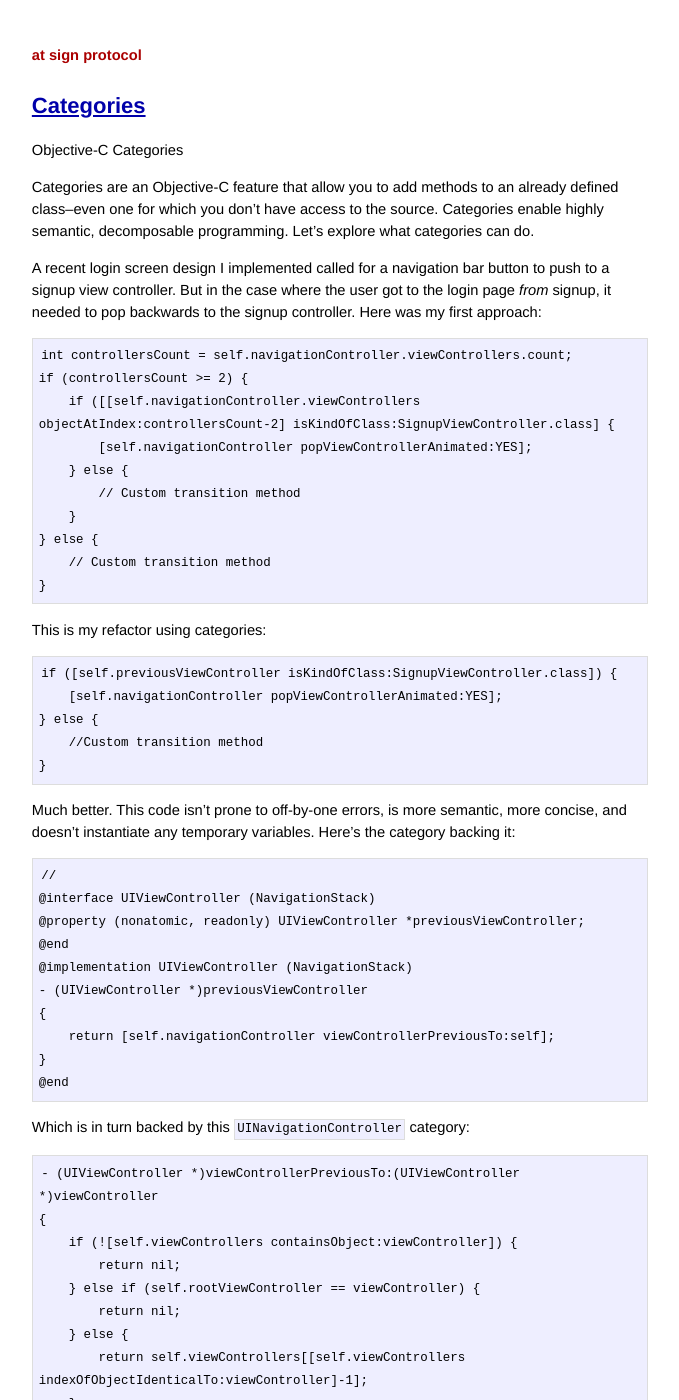
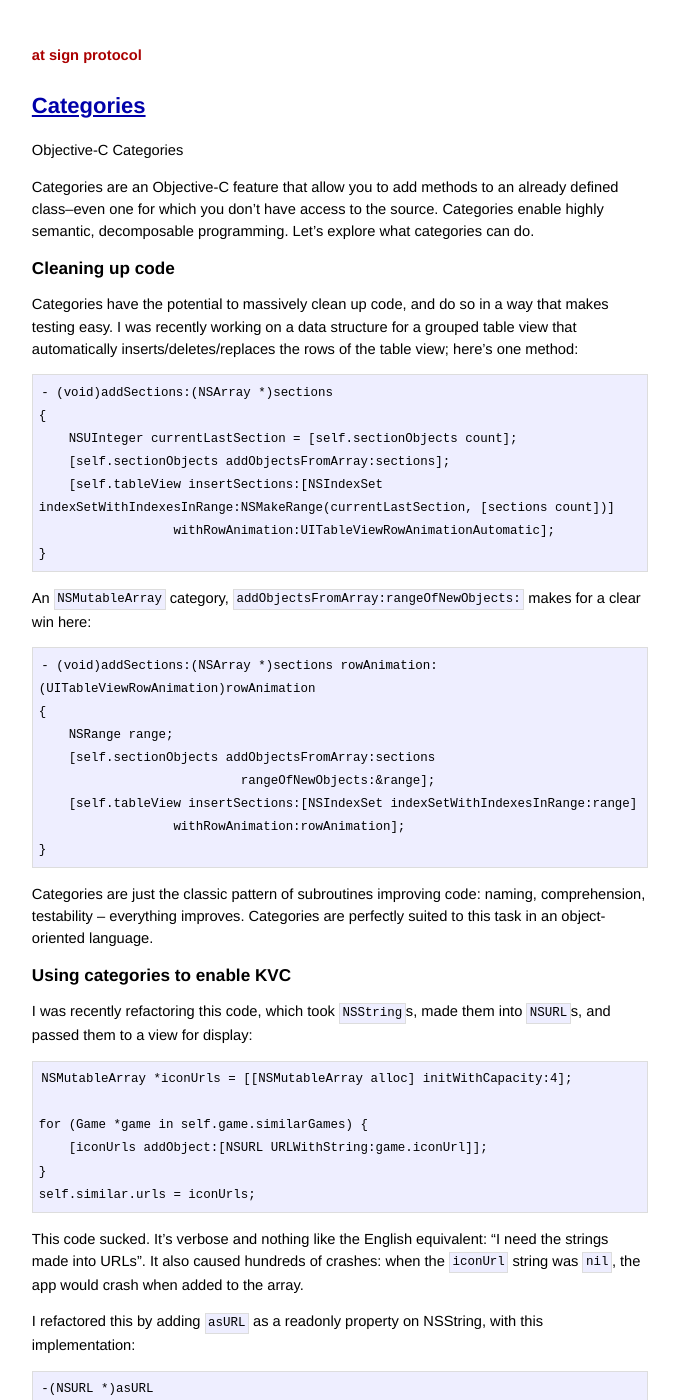
Before and after one commit to MaxGabriel/maxgabriel.github.com, a Jekyll site: the page built from _posts/2013-03-25-Categories.md, in a window 1280 px wide and 1400 px high. Shown: the whole window, without its empty margins (300-979 px from the left). Built offline with Jekyll 4.4.1, drawn with Linux system fonts in a browser that asks for light colours; some of the changed text lies outside the part shown.

Commit message:
Move to latest categories post

```diff
--- a/_posts/2013-03-25-Categories.md
+++ b/_posts/2013-03-25-Categories.md
@@ -6,72 +6,14 @@ Objective-C Categories
 
 Categories are an Objective-C feature that allow you to add methods to an already defined class--even one for which you don't have access to the source. Categories enable highly semantic, decomposable programming. Let's explore what categories can do.
 
-A recent login screen design I implemented called for a navigation bar button to push to a signup view controller. But in the case where the user got to the login page *from* signup, it needed to pop backwards to the signup controller. Here was my first approach:
-
-
-    int controllersCount = self.navigationController.viewControllers.count;
-    if (controllersCount >= 2) {
-	    if ([[self.navigationController.viewControllers objectAtIndex:controllersCount-2] isKindOfClass:SignupViewController.class] {
-	        [self.navigationController popViewControllerAnimated:YES];
-        } else {
-            // Custom transition method
-        }
-    } else {
-        // Custom transition method
-    }
-
-
-
-This is my refactor using categories:
-
-
-    if ([self.previousViewController isKindOfClass:SignupViewController.class]) {
-        [self.navigationController popViewControllerAnimated:YES];
-    } else {
-        //Custom transition method
-    }
-
-
-Much better. This code isn't prone to off-by-one errors, is more semantic, more concise, and doesn't instantiate any temporary variables. Here's the category backing it:
-
-
-    //
-    @interface UIViewController (NavigationStack)
-    @property (nonatomic, readonly) UIViewController *previousViewController;
-    @end
-    @implementation UIViewController (NavigationStack)
-    - (UIViewController *)previousViewController
-    {
-        return [self.navigationController viewControllerPreviousTo:self];
-    }
-    @end
-
-
-Which is in turn backed by this `UINavigationController` category:
-
-
-    - (UIViewController *)viewControllerPreviousTo:(UIViewController *)viewController
-    {
-        if (![self.viewControllers containsObject:viewController]) {
-            return nil;
-        } else if (self.rootViewController == viewController) {
-            return nil;
-        } else {
-            return self.viewControllers[[self.viewControllers indexOfObjectIdenticalTo:viewController]-1];
-        }
-    }
-
-
-This code is documentable, testable, and reusable. It keeps logic about the navigation stack outside of a view controller subclass responsible for logging in users.
-
 ###Cleaning up code
 
-Categories have the potential to massively clean up code, and do so in a way that makes testing easy. I was recently working on a data structure for a grouped table view that automatically inserts/deletes/replaces the rows of the table view.
+Categories have the potential to massively clean up code, and do so in a way that makes testing easy. I was recently working on a data structure for a grouped table view that automatically inserts/deletes/replaces the rows of the table view; here's one method:
 
     - (void)addSections:(NSArray *)sections
     {
-        NSUInteger currentLastSection = [self.groupedStreamSections count];
-        [self.groupedStreamSections addObjectsFromArray:sections];
+        NSUInteger currentLastSection = [self.sectionObjects count];
+        [self.sectionObjects addObjectsFromArray:sections];
         [self.tableView insertSections:[NSIndexSet indexSetWithIndexesInRange:NSMakeRange(currentLastSection, [sections count])]
                       withRowAnimation:UITableViewRowAnimationAutomatic];
     }
@@ -87,11 +29,13 @@ An `NSMutableArray` category, `addObjectsFromArray:rangeOfNewObjects:` makes for
                       withRowAnimation:rowAnimation];
     }
 
+Categories are just the classic pattern of subroutines improving code: naming, comprehension, testability -- everything improves. Categories are perfectly suited to this task in an object-oriented language.
+
 
 
 ###Using categories to enable KVC
 
-I'm moving more of my logic into categories. I was recently refactoring this code, which took `NSString`s, made them into `NSURL`s, and passed them to a view for display:
+I was recently refactoring this code, which took `NSString`s, made them into `NSURL`s, and passed them to a view for display:
 
 
     NSMutableArray *iconUrls = [[NSMutableArray alloc] initWithCapacity:4];
@@ -118,14 +62,14 @@ I refactored this by adding `asURL` as a readonly property on NSString, with thi
 
     self.similar.urls = [games valueForKeyPath:@"iconURL.asURL"];
 
-Perfect. Combining categories with KVC, we have a one-liner that completely eliminates loops and explicit `NSNull`/`nil` checking. This is a bit of a cheat, as what I'm using the URLs for already supported `NSNull`. Still, I'd rather use this approach and add a `filterNSNull` category to `NSArray` than use the previous code.
+Perfect. Combining categories with KVC, we have a one-liner that completely eliminates loops and explicit `NSNull`/`nil` checking. This is a bit of a cheat, as what I was using the URLs for already supported `NSNull`. Still, I'd rather use this approach and add a `filterNSNull` category to `NSArray` than use the previous code.
 
 ###Readwrite properties in categories
 
 A notable drawback of categories is that they don't allow the programmer to add instance variables. However, by using the Objective-C runtime, you can simulate properties by writing the getter and setter logic using associated objects. This code, which adds a `tag` property to `PFObject`, was in answer to a question on Parse's help forums:
 
 
-    //
+
     @interface PFObject (Tag)
     @property (nonatomic) int tag;
     @end
@@ -154,7 +98,7 @@ A notable drawback of categories is that they don't allow the programmer to add
 
 If you add a method in a category with the same name as a method in the original class, the category will override the class's method. If two categories implement a method with the same name, it's non-deterministic which will be used. The obnoxious ramification is that you'll either have to prefix your category methods (ugly) or risk a conflict.
 
-###Backporting methods with +load
+###Backporting methods with +load -- Code for this is long+boilerplate, move it to a gist.
 
 Category methods with the same name as a method in the class will override that method, while category methods themselves will be chosen
 
@@ -164,9 +108,11 @@ The exception to the rule that categories override the class's methods is `+load
 
 
 // Something on answering SO questions with a category.
-// Something on how categories make naming easier
+// Something on how categories make naming easier -- check
 // Something on namespacing
 // Using +load to backport methods.
 // Something on
+// For MXGroupedDataModel -- have first commit be previous way, and the next commit is with categories replacing the methods, and then use history browser to see side-by-side.
+// Uh, unrelated, but head/tail properties on NSIndexPath.
 
 // Maybe show how I added the alignmentEdgeInsets property to UIImage, and then next show how I backported it?
```
